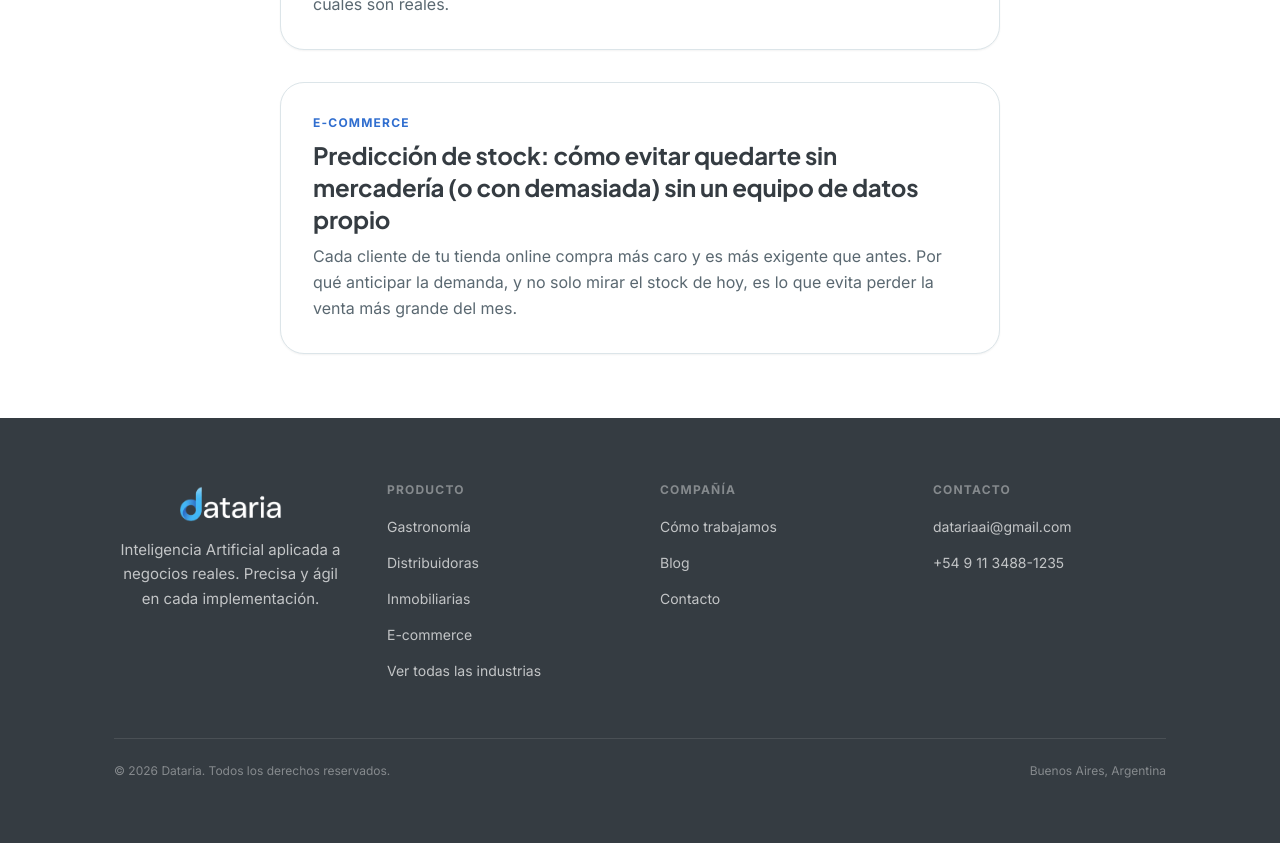
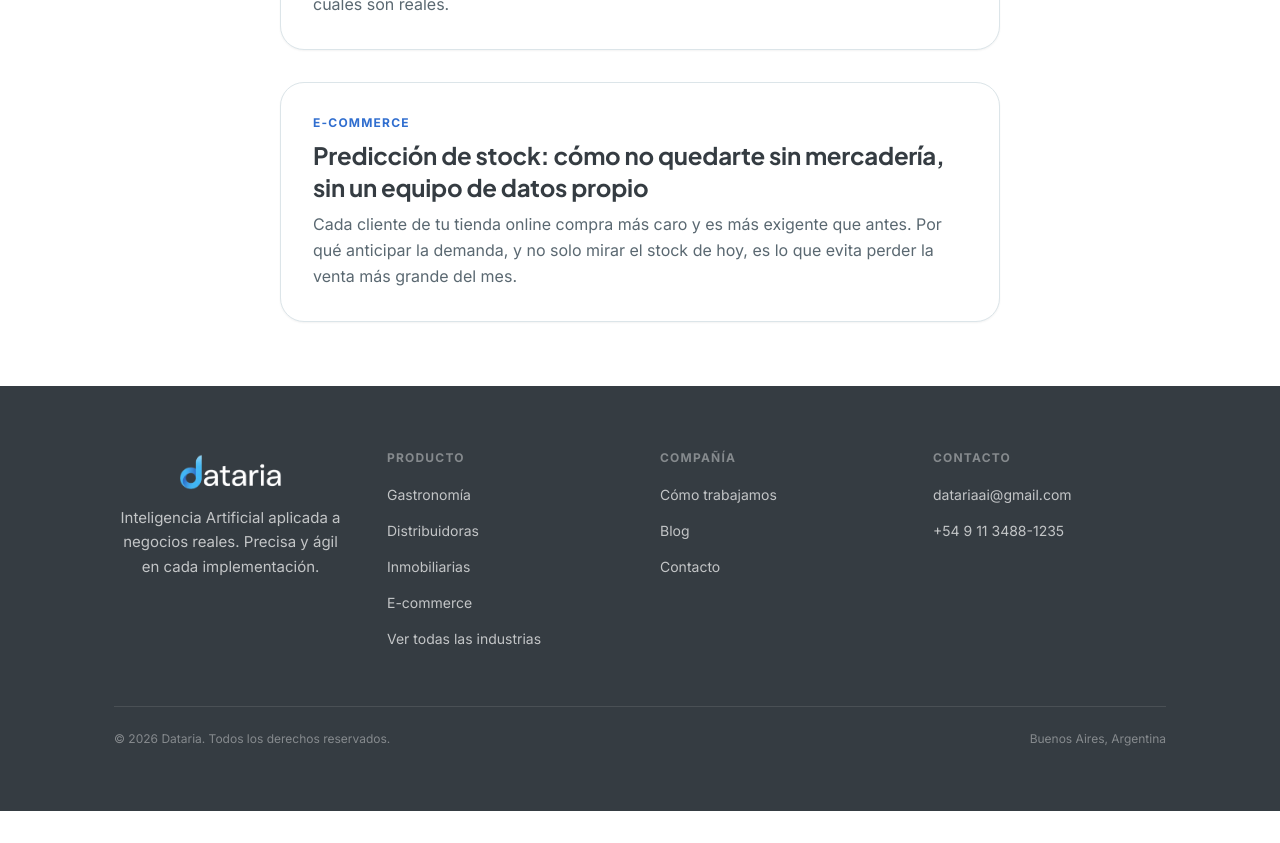
Before and after one commit to felipelopezfuentework-ui/Dataria, a Next.js app: page /blog in a window 1280 px wide. Shown: the part 1180-2023 px from the top of the page. After the commit the page ends 1991 px from the top, so only its background shows below. Built offline with nearby package versions, Linux system fonts and the light colour scheme; no server answers.

Commit message:
fix: título más conciso en el post de e-commerce (#25)

```diff
--- a/src/app/blog/posts-meta.ts
+++ b/src/app/blog/posts-meta.ts
@@ -34,7 +34,7 @@ export const posts: PostMeta[] = [
   },
   {
     slug: 'evitar-quiebre-stock-hot-sale-ecommerce',
-    title: 'Predicción de stock: cómo evitar quedarte sin mercadería (o con demasiada) sin un equipo de datos propio',
+    title: 'Predicción de stock: cómo no quedarte sin mercadería, sin un equipo de datos propio',
     excerpt: 'Cada cliente de tu tienda online compra más caro y es más exigente que antes. Por qué anticipar la demanda, y no solo mirar el stock de hoy, es lo que evita perder la venta más grande del mes.',
     date: '2026-07-19',
     industria: 'E-commerce',
```
